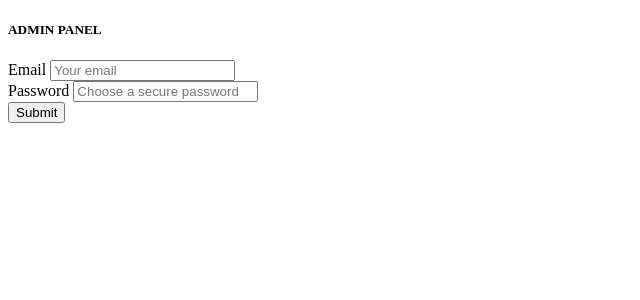
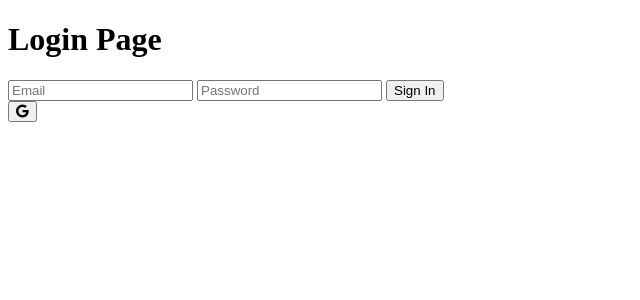
Before and after one commit to p1utoze/Hackme, a FastAPI app: page / in a window 1280 px wide. Shown: the top 300 px of the page, without its empty margins (0-640 px from the left). Run offline with FastAPI, Linux system fonts and the light colour scheme.

Commit message:
update: add google auth button as form data

```diff
--- a/templates/login.html
+++ b/templates/login.html
@@ -3,6 +3,8 @@
 <head>
     <meta charset="UTF-8">
     <meta http-equiv="X-UA-Compatible" content="IE=edge">
+    <link rel="stylesheet" href="{{ url_for('static', path='css/login.css') }}">
+    <link rel="stylesheet" href="https://cdnjs.cloudflare.com/ajax/libs/font-awesome/6.4.2/css/all.min.css" integrity="sha512-z3gLpd7yknf1YoNbCzqRKc4qyor8gaKU1qmn+CShxbuBusANI9QpRohGBreCFkKxLhei6S9CQXFEbbKuqLg0DA==" crossorigin="anonymous" referrerpolicy="no-referrer" />
     {% if redirect==True %}
         <meta http-equiv = "refresh" content = "0; url = {{ base_url }}" />
     {% else %}
@@ -11,45 +13,21 @@
     <title>Login</title>
 </head>
 <body>
-  <div class="container">
-    <div class="row">
-      <h5 class="display-5">ADMIN PANEL</h5>
-
-      <div class="text-danger font-weight-bold">
-        {% if error %}
-        <h6 style="color: red"> {{ error }} </h6>
-        {% endif %}
+<div id="container">
+    <div class="top">
+      <h1>Login Page</h1>
+    </div>
+    <form action="/auth" method="post">
+      <input type="email" placeholder="Email" class="input">
+      <input type="password" placeholder="Password" class="input">
+      <button name="login" type="submit">Sign In</button>
+    </form>
+    <div class="login_option">
+        <form action="/v1/google/login" method="get">
+            <button class="account" type="submit"><i class="fa-brands fa-google" style="color: #000000;"></i></button>
+            </form>
       </div>
-
-
-      <div class="text-success font-weight-bold">
-        {% if msg %}
-        <div class="badge bg-success text-wrap font-weight-bold" style="font-size: large;">
-          {{msg}}
-        </div>
-        {% endif %}
-      </div>
-    </div>
-
-
-    <div class="row my-5">
-      <form method="POST">
-        <div class="mb-3">
-          <label for="email">Email</label>
-          <input type="email" required placeholder="Your email" id="email" name="email"  class="form-control">
-        </div>
-        <div class="mb-3">
-          <label for="password">Password</label>
-          <input type="password" required placeholder="Choose a secure password" id="password" name="password" value="{{ password }}"class="form-control">
-        </div>
-        <button type="submit" class="btn btn-primary">Submit</button>
-      </form>
-    </div>
-<!--    <div class="row my-3">-->
-<!--      <a href="/logout/" class="btn btn-danger">Logout</a>-->
-<!--    </div>-->
   </div>
-</body>
 <script>
         console.log('Script loaded!');
         const urlParams = new URLSearchParams(window.location.search);
@@ -59,4 +37,5 @@
           alert('Unauthorized access! Please contact your admin.');
         }
 </script>
+</body>
 </html>
```
Also changed, not shown: auth/google_sso.py (renamed from auth/router.py, +4 -30 lines).
